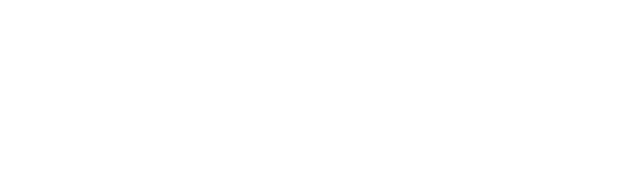
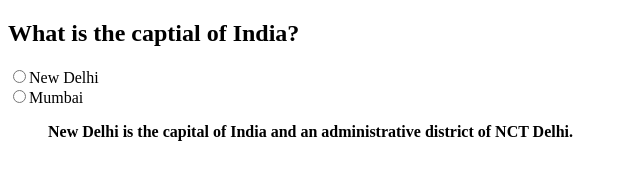
Before and after one commit to acciojob/trivia-kanchan-karale067, a website: page main.html in a window 1280 px wide. Shown: the whole page, without its empty margins (0-640 px from the left). Drawn offline with Linux system fonts and the light colour scheme.

Commit message:
created a submission

```diff
--- a/main.html
+++ b/main.html
@@ -4,10 +4,31 @@
 
 <head>
 	<link rel="stylesheet" href="styles.css">
+	<style>
+		blockquote{
+	 Max-width: Around 600px;
+     Margin: Approximately 10px;
+     Padding: Around 15px;
+     Border-left: 8px solid green color;
+     Background-color: close to #f8fffe;
+     Font-weight: Bold;
+		}
+		</style>
+
 </head>
 
 <body>
 	<!-- the entire body must be written by student -->
+	<h2>What is the captial of India?</h2>
+ <form>
+	 <input type="radio" >New Delhi</input></br>
+	  <input type="radio" >Mumbai</input>
+ </form>
+
+	<blockquote>
+		New Delhi is the capital of India and an administrative district of NCT Delhi.
+	</blockquote>
+
     <script type="text/javascript" src="./script.js">
 </script>
 
```
